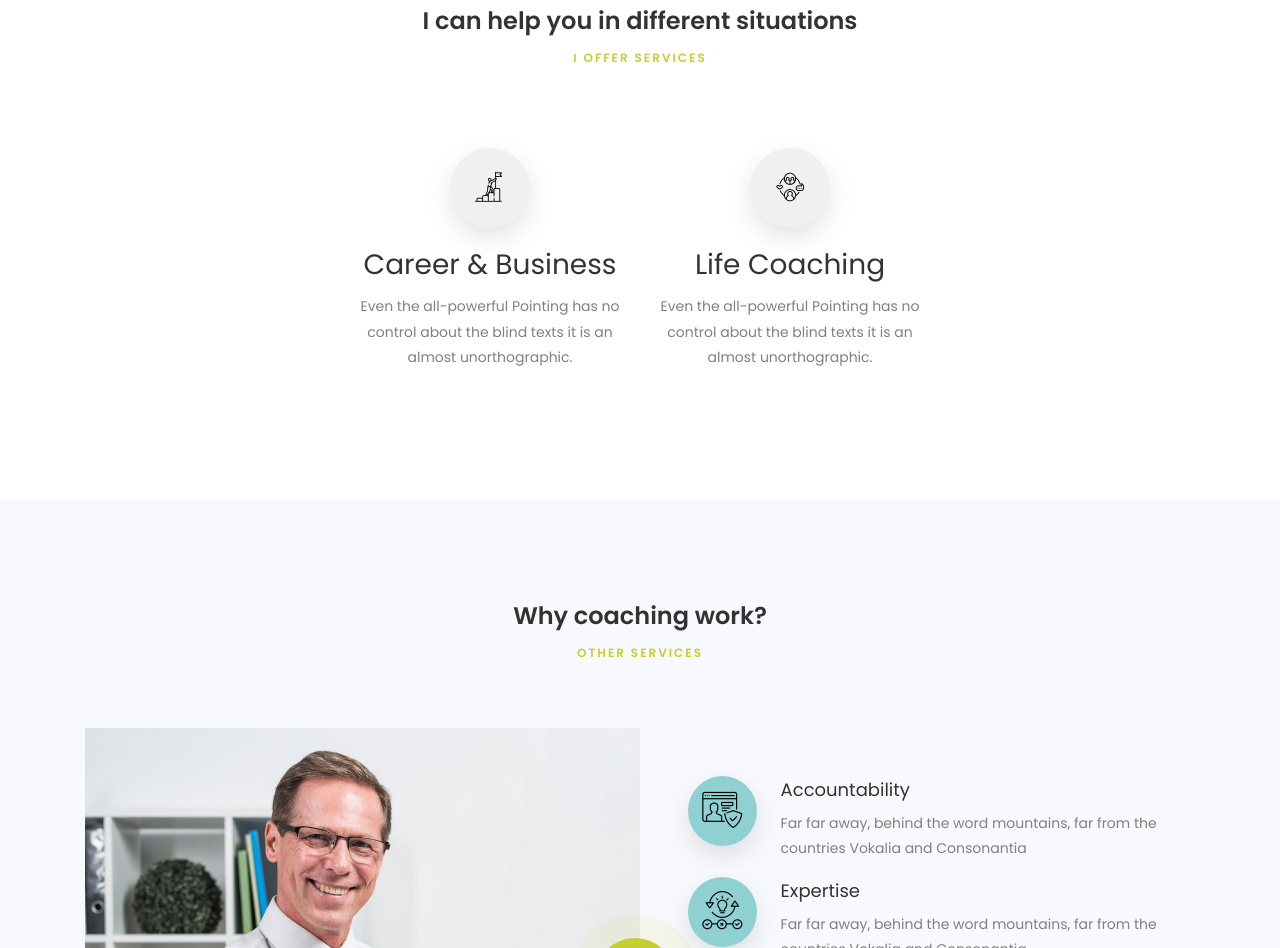
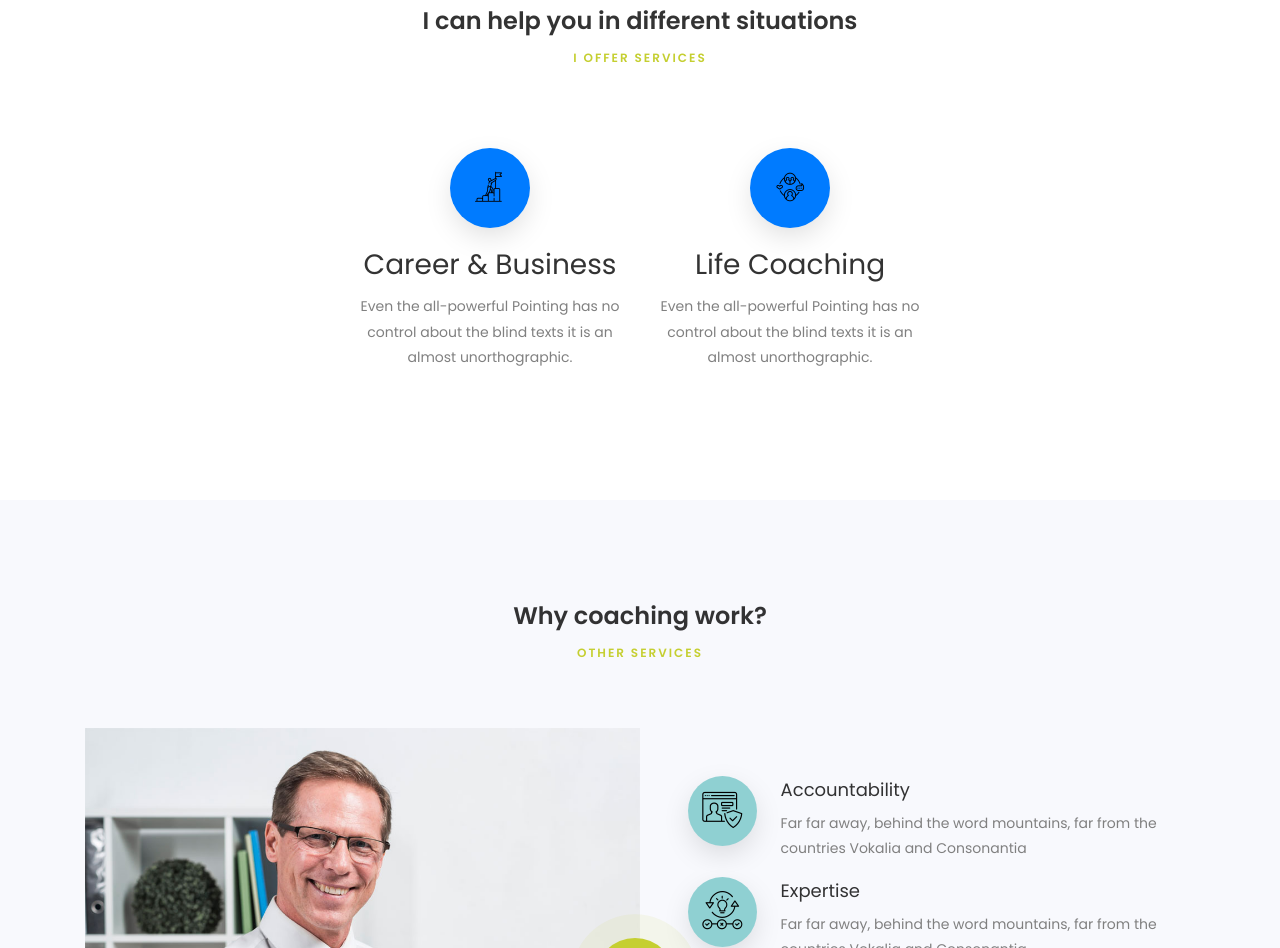
Before and after one commit to shwetadham/ivolvecoaching, a plain HTML site: page index.html in a window 1280 px wide. Shown: the part 1069-2017 px from the top of the page. Drawn offline with nearby package versions, Linux system fonts and the light colour scheme; some packages are replaced by stand-ins of ours; no server answers; files whose address does not match are found by name.

Commit message:
Update index.html

```diff
--- a/index.html
+++ b/index.html
@@ -151,7 +151,7 @@
     <div class="d-flex flex-wrap justify-content-center gap-4">
       <!-- Card 1 -->
       <div class="services text-center p-3" style="max-width: 300px;">
-        <div class="icon d-flex justify-content-center align-items-center mx-auto mb-3" style="width: 80px; height: 80px; border-radius: 50%; background: #f0f0f0;">
+        <div class="icon d-flex justify-content-center align-items-center mx-auto mb-3" style="width: 80px; height: 80px; border-radius: 50%; background: #007bff;">
           <span class="flaticon-goal" style="font-size: 30px;"></span>
         </div>
         <h3 class="heading">Career &amp; Business</h3>
@@ -160,7 +160,7 @@
 
       <!-- Card 2 -->
       <div class="services text-center p-3" style="max-width: 300px;">
-        <div class="icon d-flex justify-content-center align-items-center mx-auto mb-3" style="width: 80px; height: 80px; border-radius: 50%; background: #f0f0f0;">
+        <div class="icon d-flex justify-content-center align-items-center mx-auto mb-3" style="width: 80px; height: 80px; border-radius: 50%; background: #007bff;">
           <span class="flaticon-marriage" style="font-size: 30px;"></span>
         </div>
         <h3 class="heading">Life Coaching</h3>
```
